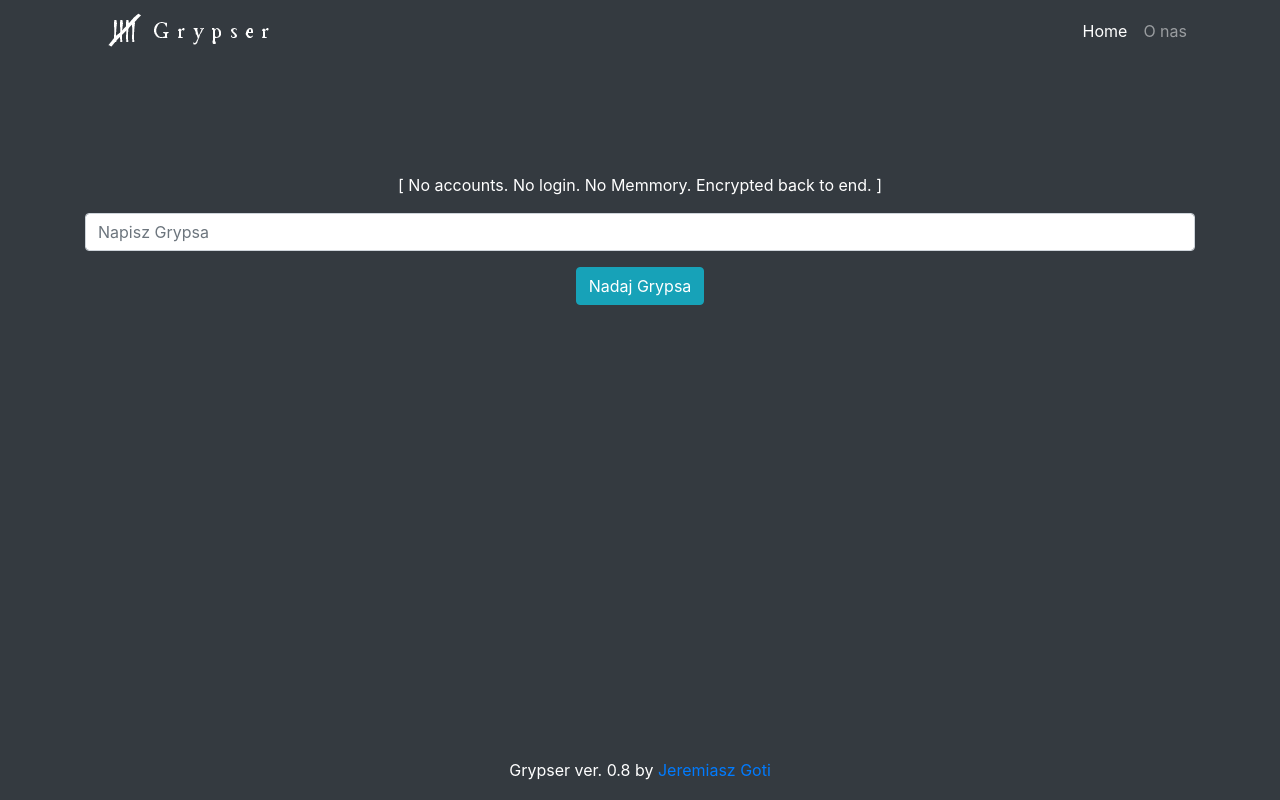
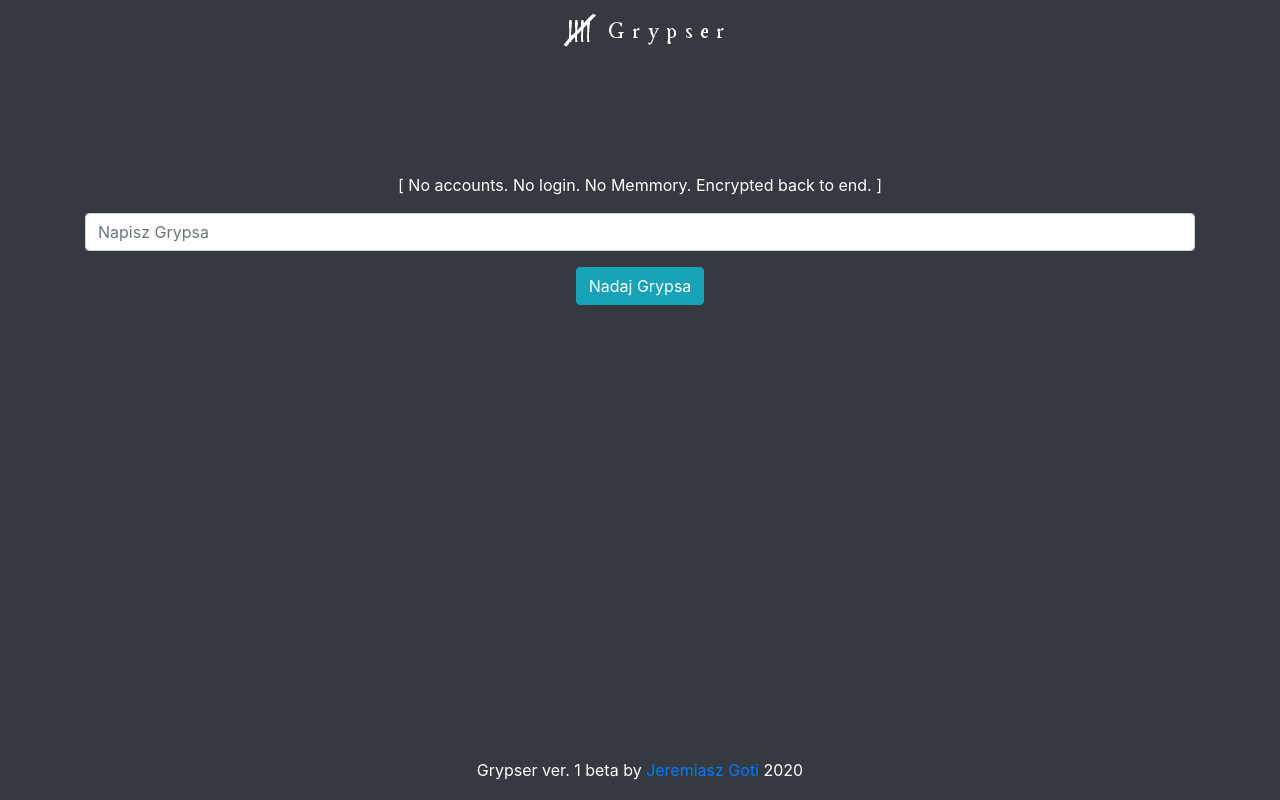
Before and after one commit to jeremiasz-goti/grypser, a Flask app: page / in a window 1280 px wide. Run offline with Flask 2, Linux system fonts and the light colour scheme; parts of the project's set-up code (start-up, migrations or seed data) failed here and were passed over; some libraries are stand-ins or nearby versions.

Commit message:
beta ready

```diff
--- a/static/copylink.js
+++ b/static/copylink.js
@@ -26,9 +26,3 @@ function copyGryps() {
 function alarm() {
     alert("kliknieto");
 }
-
-function copyrightDate() {
-  var d = new Date();
-  var n = d.getFullYear();
-  document.getElementById("year").innerHTML = n;
-}
--- a/templates/base.html
+++ b/templates/base.html
@@ -26,21 +26,24 @@
   <nav class="navbar navbar-expand-lg navbar-dark bg-dark static-top">
     <div class="container">
  <a class="navbar-brand mx-auto" href="{{ url_for('home')}}"><img src="{{ url_for('static', filename='img/grypser-white.png') }}" alt=""></a>
-      <button class="navbar-toggler" type="button" data-toggle="collapse" data-target="#navbarResponsive" aria-controls="navbarResponsive" aria-expanded="false" aria-label="Toggle navigation">
-        <span class="navbar-toggler-icon"></span>
-      </button>
-      <div class="collapse navbar-collapse" id="navbarResponsive">
-        <ul class="navbar-nav ml-auto">
-          <li class="nav-item active">
-            <a class="nav-link" href="{{ url_for('home') }}">Home
-              <span class="sr-only">(current)</span>
-            </a>
-          </li>
-          <li class="nav-item">
-            <a class="nav-link" href="#">O nas</a>
-          </li>
-        </ul>
-      </div>
+
+<!--        MOBILE MENU - not needed r n          -->
+
+<!--      <button class="navbar-toggler" type="button" data-toggle="collapse" data-target="#navbarResponsive" aria-controls="navbarResponsive" aria-expanded="false" aria-label="Toggle navigation">-->
+<!--        <span class="navbar-toggler-icon"></span>-->
+<!--      </button>-->
+<!--      <div class="collapse navbar-collapse" id="navbarResponsive">-->
+<!--        <ul class="navbar-nav ml-auto">-->
+<!--          <li class="nav-item active">-->
+<!--            <a class="nav-link" href="{{ url_for('home') }}">Home-->
+<!--              <span class="sr-only">(current)</span>-->
+<!--            </a>-->
+<!--          </li>-->
+<!--          <li class="nav-item">-->
+<!--            <a class="nav-link" href="#">O nas</a>-->
+<!--          </li>-->
+<!--        </ul>-->
+<!--      </div>-->
     </div>
   </nav>
 
@@ -69,9 +72,12 @@
   <!-- Bootstrap core JavaScript -->
   <script src="{{ url_for('static', filename='jquery/jquery.slim.min.js') }}"></script>
   <script src="{{ url_for('static', filename='bootstrap/js/bootstrap.bundle.min.js') }}"></script>
+  <script>copyrightDate();</script>
+  <footer>
+  <p class='text-center'>Grypser ver. 1 beta by <a href="https://jeremiaszgoti.com">Jeremiasz Goti</a> 2020</p>
+      <div id="year">
 
-  <footer>
-  <p class='text-center'>Grypser ver. 0.8 by <a href="https://jeremiaszgoti.com">Jeremiasz Goti</a> <p id="year"></p></p>
+      </div>
   </footer>
 
 </body>
--- a/templates/gryps.html
+++ b/templates/gryps.html
@@ -8,7 +8,7 @@
     </div>
   </div>
 
-  <div class="container mb-5 mt-5">
+  <div class="container mb-5 mt-4">
 
 
         <div class="card">
```
Also changed, not shown: grypsy.db.
